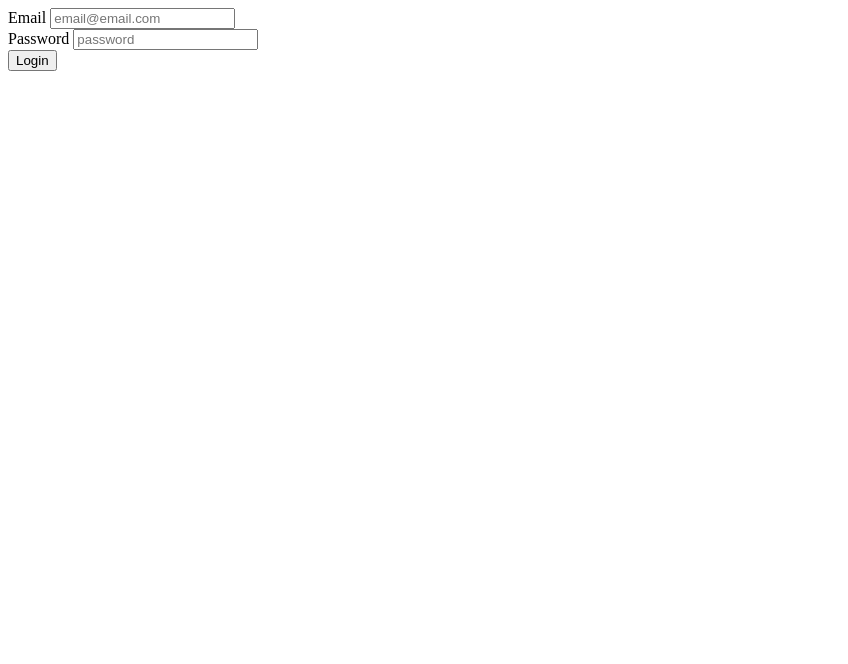
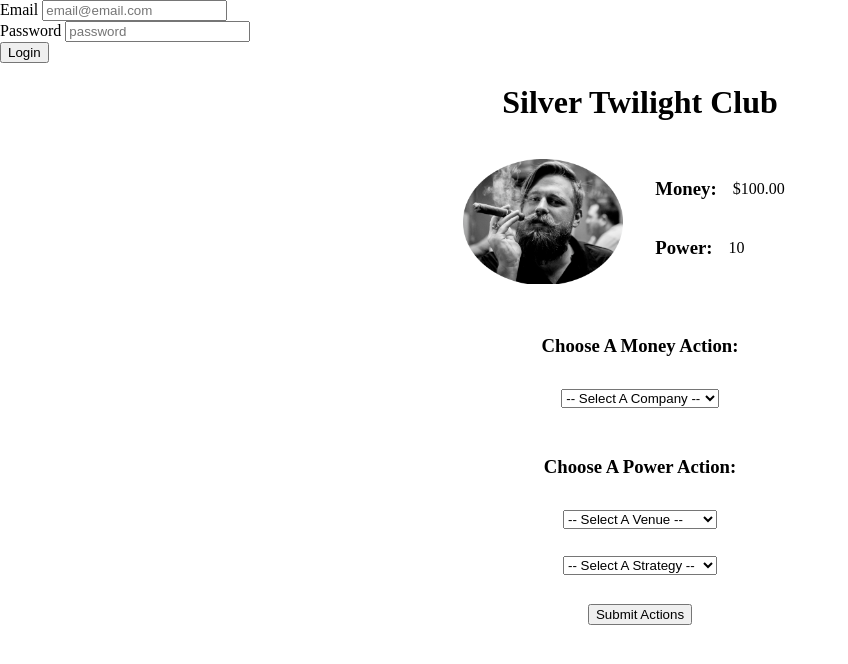
Before and after one commit to MitchGuth/silverTwilightClub, a website: page index.html in a window 1280 px wide. Shown: the whole page, without its empty margins (0-848 px from the left). Drawn offline with Linux system fonts and the light colour scheme.

Commit message:
combined main.html into index.html

```diff
--- a/index.html
+++ b/index.html
@@ -5,9 +5,11 @@
     <meta name="viewport" content="width=device-width, initial-scale=1.0">
     <meta http-equiv="X-UA-Compatible" content="ie=edge">
     <title>Document</title>
+    <link rel="stylesheet" href="main.css">
 </head>
 <body>
     <div class="main">
+        <div class="login">
             <form data-silvertwilight="form">
                 <div class="form-group">
                     <label for="emailInput">Email</label>
@@ -20,6 +22,43 @@
                     <button type="submit" class="btn btn-default">Login</button>
             </form>
         </div>
+        <div class="app-container">
+            <div class="header">
+                <h1 class="game-title">Silver Twilight Club</h1>
+            </div>
+            <div class="status-bar">
+                <img class="avatar" src="images/st_member.png">
+                <div class="player-stats">
+                    <div class="money-stats">
+                        <h3>Money: </h3>
+                        <p class="current-values current-money">$100.00</p>
+                    </div>
+                    <div class="power-stats">
+                        <h3>Power: </h3>
+                        <p class="current-values current-power">10</p>
+                    </div>
+                </div>
+            </div>
+            <div class="content-container">
+                <div class="action-money-field action-fields">
+                    <h3 class="action-money-title">Choose A Money Action:</h3>
+                    <select id="company-selector" name="companies-dropdown-menu" class="dropdown">
+                        <option>-- Select A Company --</option>
+                    </select>
+                </div>
+                <div class="action-power-field action-fields">
+                    <h3 class="action-power-title">Choose A Power Action:</h3>
+                    <select id="venue-selector" name="venues-dropdown-menu" class="dropdown">
+                        <option>-- Select A Venue --</option>
+                    </select>
+                    <select id="strategy-selector" name="stratagies-dropdown-menu" class="dropdown">
+                        <option>-- Select A Strategy --</option>
+                    </select>
+                </div>
+                <button class="submit-button" type="submit">Submit Actions</button>
+            </div>
+        </div>
+    </div>
     <script type="text/javascript" src="main.js"></script>
 </body>
 </html>
```
Lines whose indentation alone changed are shown as unchanged.
